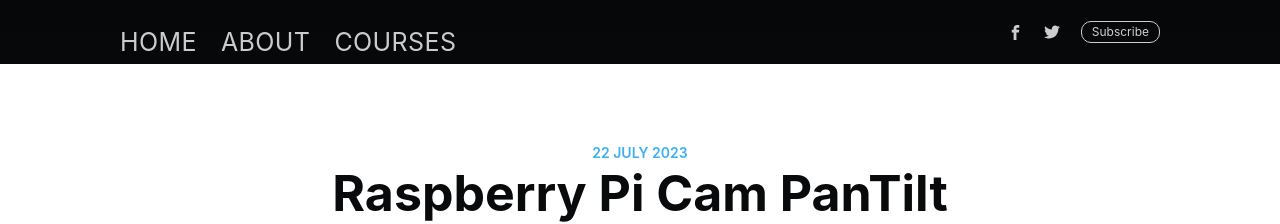
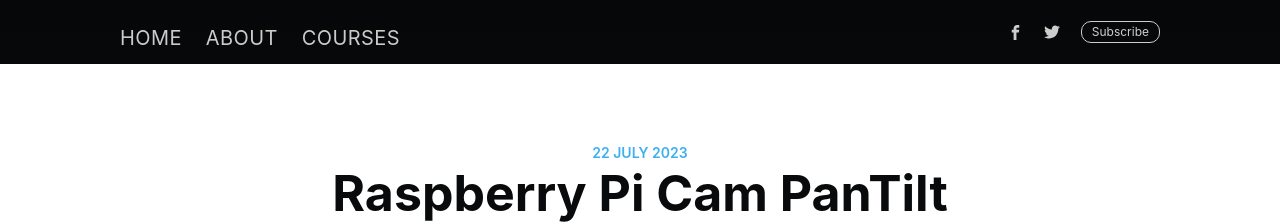
Before and after one commit to burakayy7/blog, a Jekyll site: the page built from _posts/2023-07-22-PanTilt-For-Pi.md, in a window 1280 px wide. Shown: the top 224 px of the page. Built offline with Jekyll 4.4.1, drawn with Linux system fonts in a browser that asks for light colours; nearby versions of some CDN libraries; our own code applies the rules of GitHub Pages for plain Markdown files; comment, search, counter and statistics services are not loaded.

Commit message:
Update navigation.html

```diff
--- a/_includes/navigation.html
+++ b/_includes/navigation.html
@@ -1,7 +1,7 @@
 <ul class="nav" role="menu">
-    <li class="nav-home" role="menuitem" style="font-size: 25px; opacity: 0.99;"><a href="{{site.baseurl}}">Home</a></li>
-    <li class="nav-about" role="menuitem" style="font-size: 25px; opacity: 0.99;"><a href="{{site.baseurl}}about/">About</a></li>
-    <li class="nav-about" role="menuitem" style="font-size: 25px; opacity: 0.99;"><a href="{{site.baseurl}}/">Courses</a></li>
+    <li class="nav-home" role="menuitem" style="font-size: 20px; opacity: 0.99;"><a href="{{site.baseurl}}">Home</a></li>
+    <li class="nav-about" role="menuitem" style="font-size: 20px; opacity: 0.99;"><a href="{{site.baseurl}}about/">About</a></li>
+    <li class="nav-about" role="menuitem" style="font-size: 20px; opacity: 0.99;"><a href="{{site.baseurl}}/">Courses</a></li>
     <!-- <li class="nav-getting-started" role="menuitem"><a href="{{site.baseurl}}tag/getting-started/">Getting Started</a></li> -->
     <!-- <li class="nav-try-ghost" role="menuitem"><a href="https://ghost.org">Try Ghost</a></li> -->
 </ul>
```
